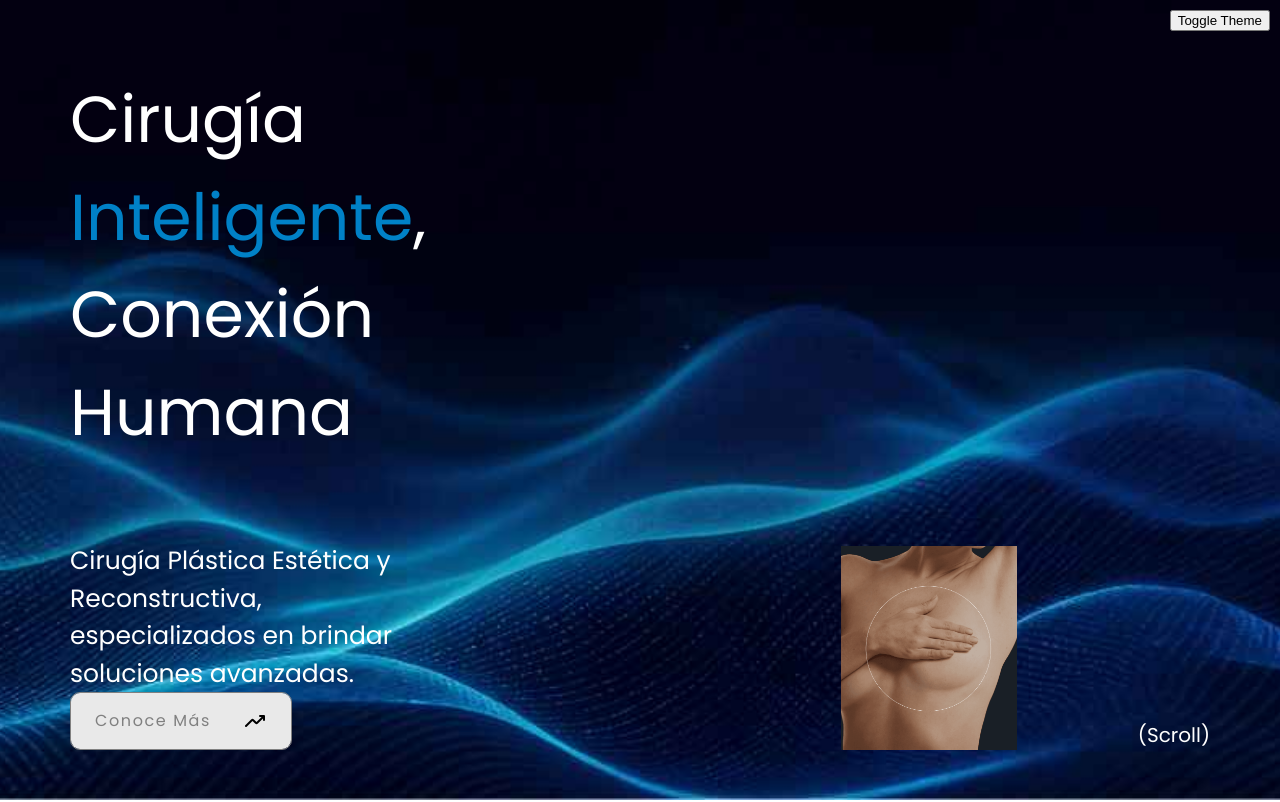
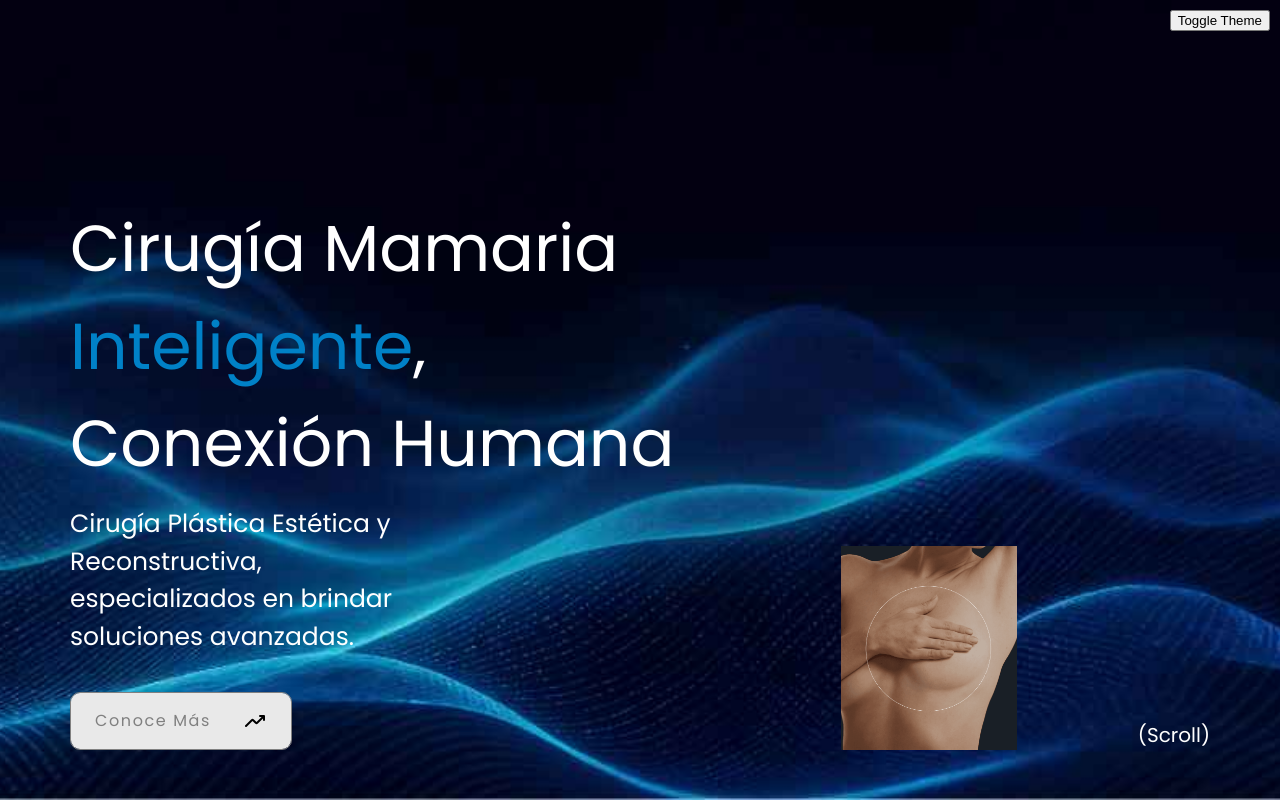
Before and after one commit to JOTALGS/GuzmanRipollCirugia, a React (Vite) app: page / in a window 1280 px wide. Shown: the top 802 px of the page. Built offline with nearby package versions, Linux system fonts and the light colour scheme.

Commit message:
premerge local

```diff
--- a/src/components/about/IntroAboutSection.jsx
+++ b/src/components/about/IntroAboutSection.jsx
@@ -40,18 +40,18 @@ export default function IntroAboutSection() {
 
       <Box
         sx={{
-          marginTop: { xs: '50px', md: '71px' },
-          gridColumn: { xs: '1 / 13', md: '1 / 6' },
+          marginTop: { xs: '80px', md: '200px' },
+          gridColumn: { xs: '1 / 13', md: '1 / 8' },
           gridRow: '1 / 1',
           display: 'flex',
           flexDirection: 'column',
-          textAlign: 'start',
+          textAlign: { xs: 'center', md: 'start'},
           alignItems: 'start',
           justifyContent: 'start',
         }}
       >
         <Typography color="white" fontFamily={'Poppins'} fontSize={{ xs: '35px', md: '65px' }} sx={{ textTransform: 'capitalize'}}>
-          Cirugía <Typography component="span" fontFamily={'Poppins'} fontSize={{ xs: '35px', md: '65px' }} sx={{ color: 'textSecondary' }}>Inteligente</Typography>,
+          Cirugía Mamaria <Typography component="span" fontFamily={'Poppins'} fontSize={{ xs: '35px', md: '65px' }} sx={{ color: 'textSecondary' }}>Inteligente</Typography>,
         </Typography>
 
         <Typography fontFamily={'Poppins'} fontSize={{ xs: '35px', md: '65px' }} sx={{ color: 'textPrimary', textTransform: 'capitalize'}}>
@@ -61,21 +61,32 @@ export default function IntroAboutSection() {
 
       <Box
         sx={{
-          gridColumn: { xs: '1 / 8', md: '1 / 5' },
+          gridColumn: { xs: '1 / 13', md: '1 / 5' },
           gridRow: '1 / 1',
           display: 'flex',
           flexDirection: 'column',
           alignItems: 'end',
           justifyContent: 'end',
-          marginBottom: { xs: '50px', md: '50px' },
+          marginBottom: { xs: '100px', md: '125px' },
           marginRight: { xs: '20px', md: '0px' },
         }}
       >
-        <Box>
-          <Typography color="white" fontFamily={'Poppins'} fontSize={{ xs: '18px', md: '25px' }} sx={{ textAlign: 'start' }}>
-            Cirugía Plástica Estética y Reconstructiva, especializados en brindar soluciones avanzadas.
-          </Typography>
-        </Box>
+        <Typography color="white" fontFamily={'Poppins'} fontSize={{ xs: '18px', md: '25px' }} sx={{ textAlign: 'start', marginBottom: { xs:'115px', md: '20px' } }}>
+          Cirugía Plástica Estética y Reconstructiva, especializados en brindar soluciones avanzadas.
+        </Typography>
+      </Box>
+      <Box
+        sx={{
+          gridColumn: { xs: '1 / 10', md: '1 / 5' },
+          gridRow: '1 / 1',
+          display: 'flex',
+          flexDirection: 'column',
+          alignItems: 'end',
+          justifyContent: 'end',
+          marginBottom: { xs: '100px', md: '50px' },
+          marginRight: { xs: '20px', md: '0px' },
+        }}
+      >
 
         <Box
           sx={{
@@ -83,7 +94,7 @@ export default function IntroAboutSection() {
             display: 'flex',
             justifyContent: 'center',
             marginRight: 'auto',
-            width: { xs: '75%', md: 'fit-content' },
+            width: { xs: '65%', md: 'fit-content' },
             overflow: 'hidden',
             border: '1px solid gray',
             borderRadius: '10px',
@@ -158,10 +169,22 @@ export default function IntroAboutSection() {
           display: 'flex',
           alignItems: 'end',
           justifyContent: 'end',
-          marginBottom: { xs: '50px', md: '50px' },
+          marginBottom: { xs: '100px', md: '50px' },
         }}
       >
-        <img src={"/images/bias.png"} alt="scroll" style={{ width: '100%', height: '30%', objectFit: 'cover' }} />
+        <Box
+          component="img"
+          src="/images/bias.png"
+          alt="scroll"
+          sx={{
+            width: '100%',
+            height: {
+              xs: '15%',
+              md: '30%'
+            },
+            objectFit: 'cover'
+          }}
+        />
       </Box>
 
       <Box
@@ -170,8 +193,7 @@ export default function IntroAboutSection() {
           gridRow: '1 / 1',
           display: 'flex',
           alignItems: 'end',
-          justifyContent: { xs: 'center', md: 'end' },
-          transform: { xs: 'translateY(40px)', md: 'translateY(0)' },
+          justifyContent: { xs: 'end', md: 'end' },
           marginBottom: { xs: '50px', md: '50px' },
         }}
       >
```
